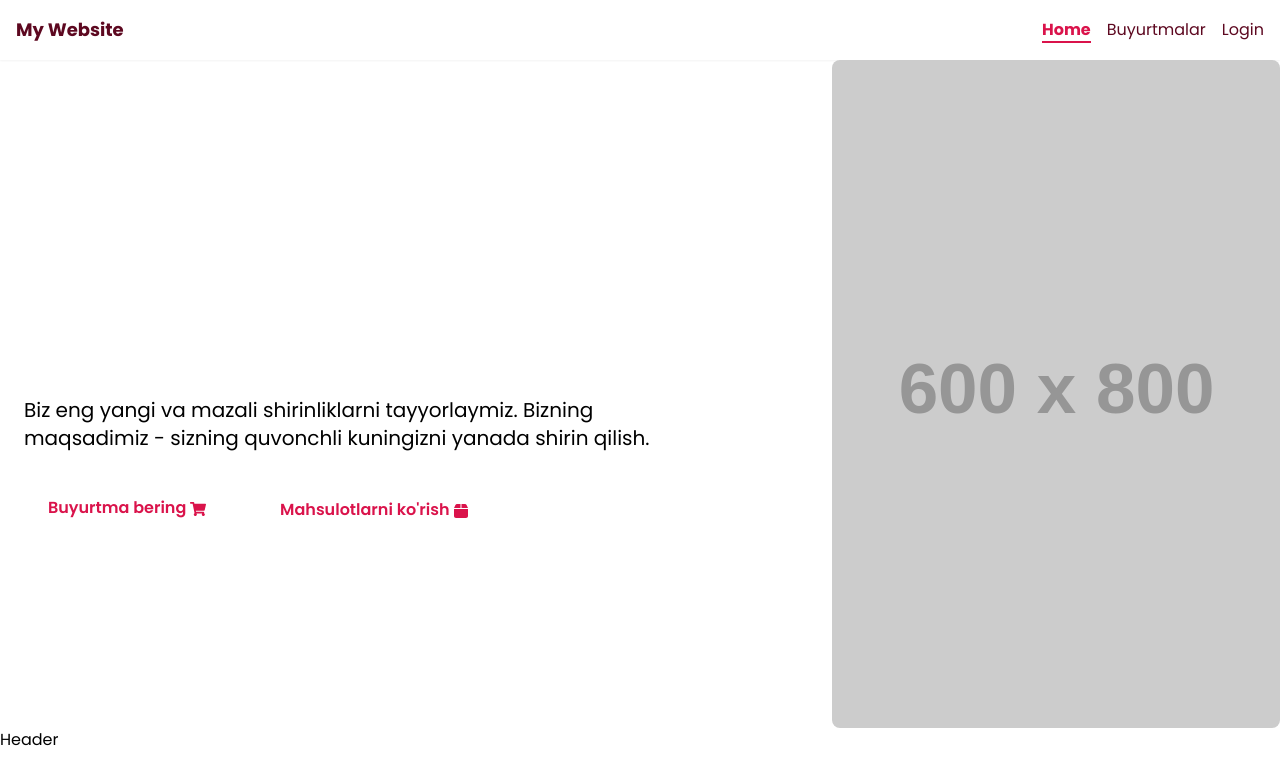
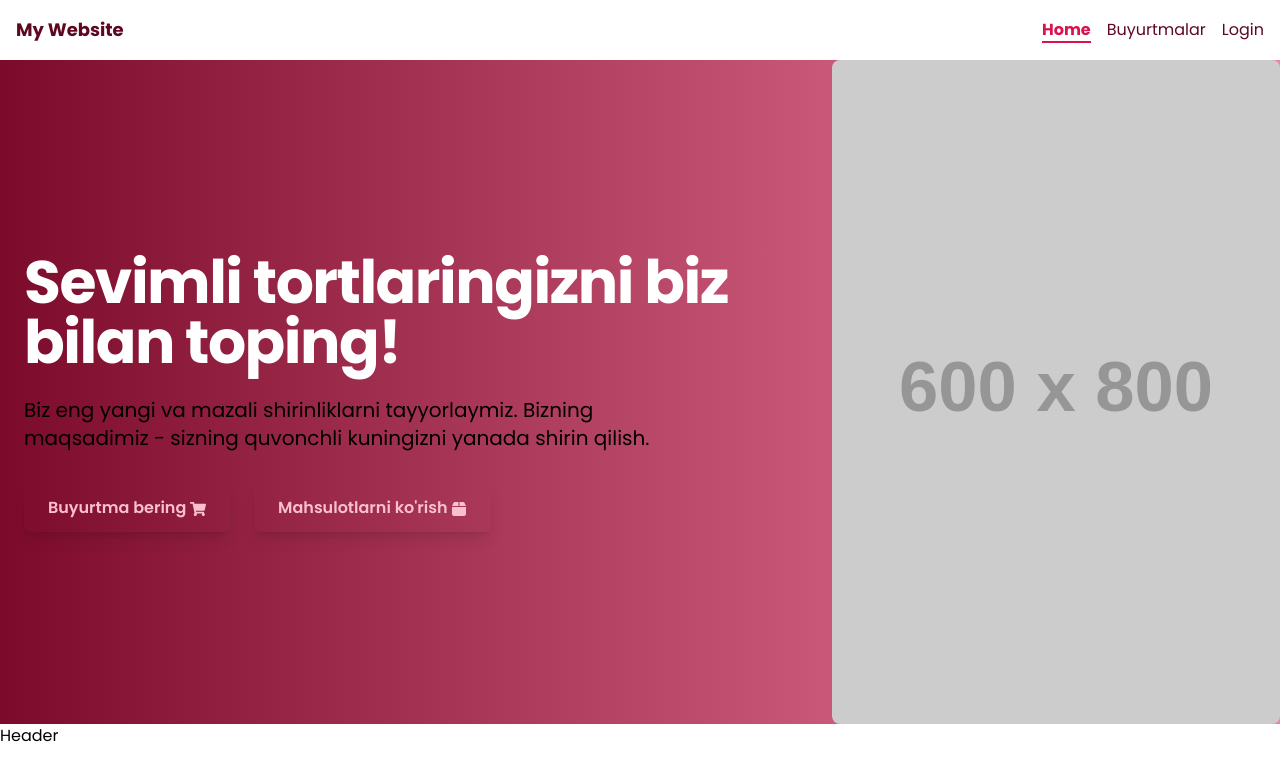
Before and after one commit to Muhammad-Devel/order-platform-3, a React (Vite) app: page / in a window 1280 px wide. Shown: the top 784 px of the page. Built offline with nearby package versions, Linux system fonts and the light colour scheme.

Commit message:
change color heros

```diff
--- a/src/components/Hero.jsx
+++ b/src/components/Hero.jsx
@@ -2,28 +2,28 @@ import React from "react";
 import { FaShoppingCart } from "react-icons/fa";
 import { FaBox } from "react-icons/fa6";
 
-
 const Hero = () => {
   return (
-    <div className="relative bg-gradient-to-r from-blue-500 to-purple-600">
+    <div className="relative bg-gradient-to-r from-claret-400 to-claret-800">
       <div className="container mx-auto px-4 py-16 sm:px-6 md:py-24 lg:py-32 xl:py-48 text-center lg:text-left">
         <div className="lg:max-w-2xl xl:max-w-3xl mx-auto lg:mx-0">
           <h1 className="text-4xl sm:text-5xl md:text-6xl font-extrabold text-white mb-6 tracking-tight">
             Sevimli tortlaringizni biz bilan toping!
           </h1>
           <p className="text-base sm:text-lg md:text-xl text-gray-200 mb-8 max-w-2xl mx-auto lg:mx-0">
-            Biz eng yangi va mazali shirinliklarni tayyorlaymiz. Bizning maqsadimiz - sizning quvonchli kuningizni yanada shirin qilish.
+            Biz eng yangi va mazali shirinliklarni tayyorlaymiz. Bizning
+            maqsadimiz - sizning quvonchli kuningizni yanada shirin qilish.
           </p>
           <div className="flex flex-col sm:flex-row sm:space-x-6 sm:space-y-0 space-y-4 justify-center lg:justify-start">
             <a
               href="#order"
-              className="px-6 py-3 bg-transparent text-claret-600 font-semibold rounded-md hover:shadow-md hover:text-claret-700 focus:outline-none focus:ring-2 focus:ring-claret-300"
+              className="px-6 py-3 bg-transparent text-claret-900 font-semibold rounded-md shadow-lg hover:text-claret-700 focus:outline-none focus:ring-2 focus:ring-claret-300"
             >
               Buyurtma bering <FaShoppingCart className="inline" />
             </a>
             <a
               href="#products"
-              className=" px-6 py-3 bg-transparent text-claret-600 border-2 border-white font-semibold rounded-md hover:shadow-md hover:bg-white hover:text-claret-700 focus:outline-none focus:ring-2 focus:ring-claret-300"
+              className=" px-6 py-3 bg-transparent text-claret-900 border-white font-semibold rounded-md shadow-lg hover:bg-white hover:text-claret-700 focus:outline-none focus:ring-2 focus:ring-claret-300"
             >
               Mahsulotlarni ko'rish <FaBox className="inline" />
             </a>
```
